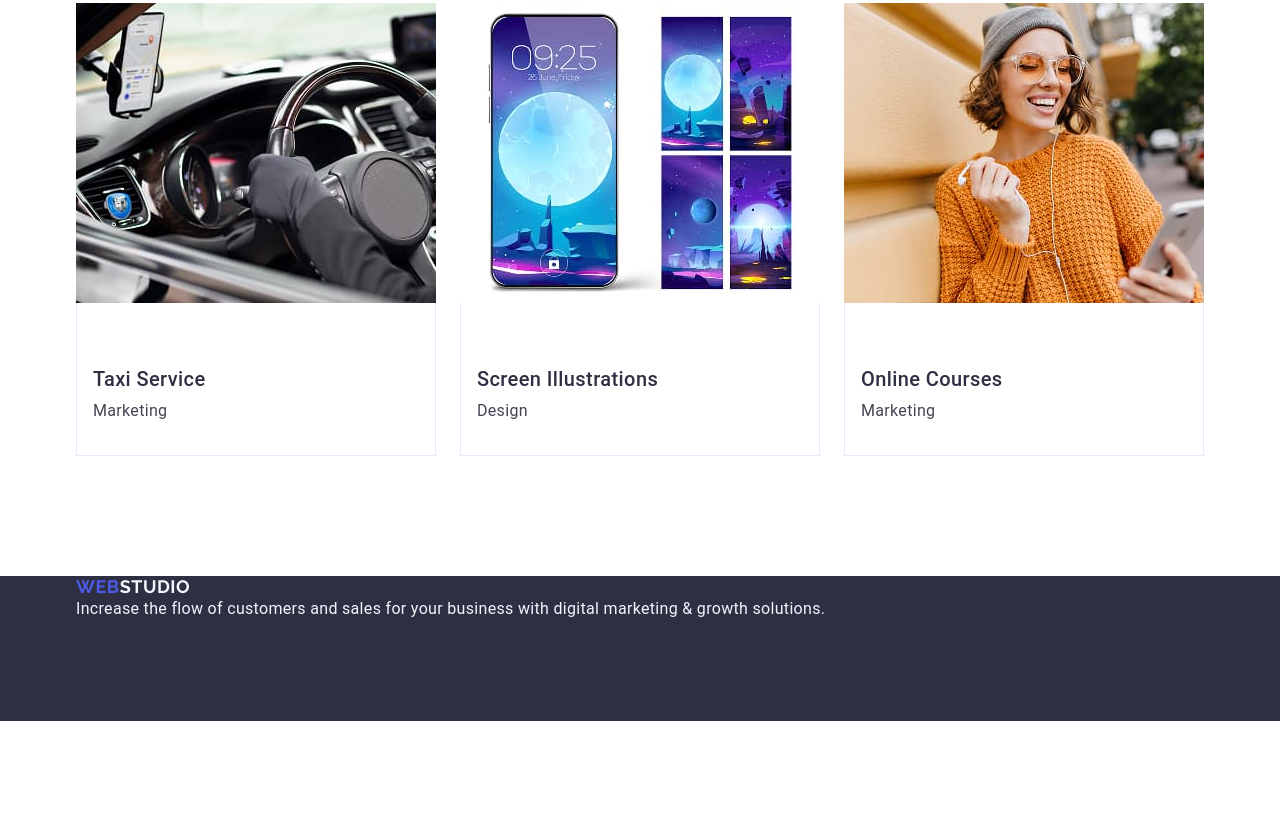
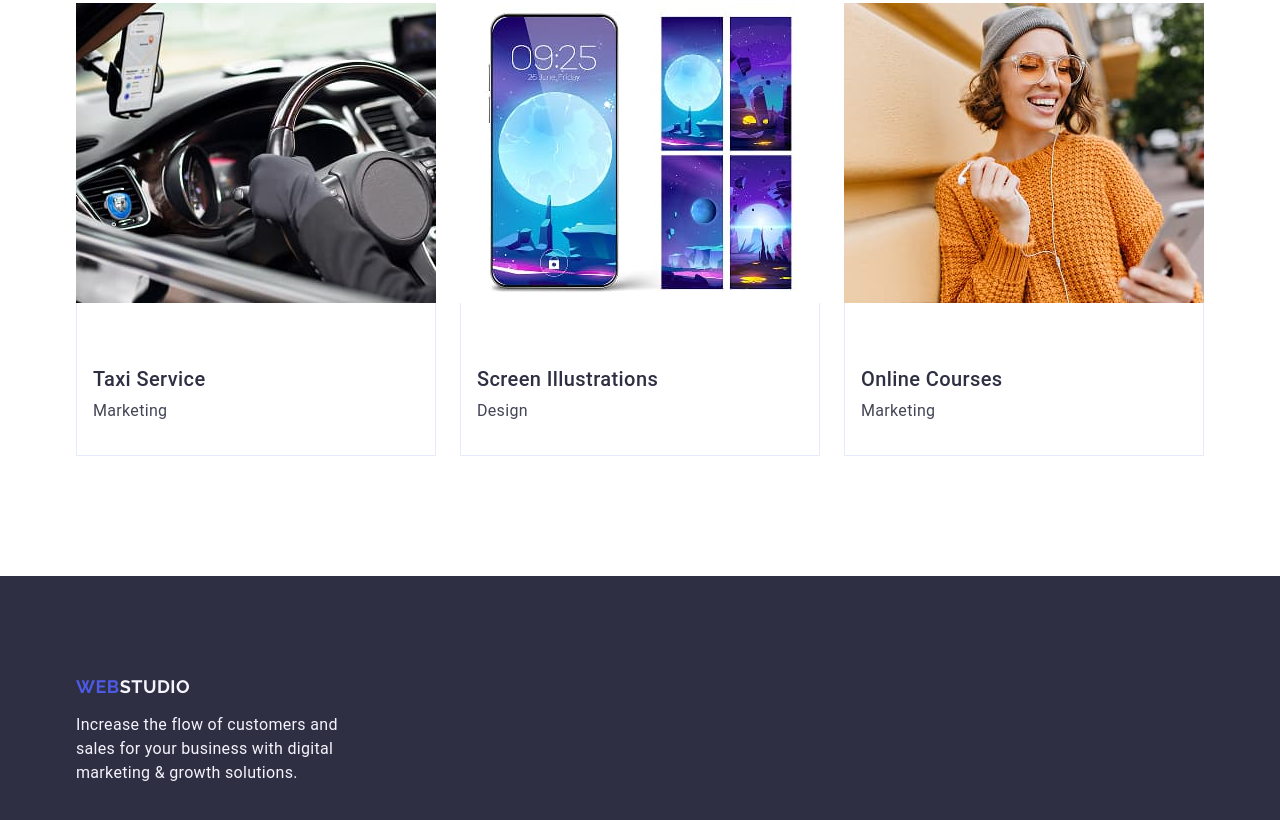
Before and after one commit to OlenaHartsun/goit-markup-hw-03, a plain HTML site: page index.html in a window 1280 px wide. Shown: the part 2792-3612 px from the top of the page. Before the commit the page ends 3513 px from the top, so only its background shows below. Drawn offline with nearby package versions, Linux system fonts and the light colour scheme.

Commit message:
update css

```diff
--- a/css/styles.css
+++ b/css/styles.css
@@ -27,8 +27,7 @@ img {
 
 .container {
   width: 1158px;
-  padding-left: 15px;
-  padding-right: 15px;
+  padding: 0 15px;
   margin: 0 auto;
 }
 
@@ -253,7 +252,7 @@ img {
   line-height: 1.2;
   letter-spacing: 0.02em;
   color: #2e2f42;
-  padding-bottom: 8px;
+  margin-bottom: 8px;
   text-align: center;
 }
 
@@ -324,6 +323,8 @@ img {
 
 .footer {
   background-color: #2e2f42;
+  padding-bottom: 100px;
+  padding-top: 100px;
 }
 
 .logo-footer {
@@ -335,7 +336,8 @@ img {
   line-height: 1.17;
   letter-spacing: 0.03em;
   text-transform: uppercase;
-  display: flex;
+  display: inline-block;
+  margin-bottom: 16px;
 }
 
 .footer-text {
@@ -344,7 +346,7 @@ img {
   line-height: 1.5;
   letter-spacing: 0.02em;
   color: #f4f4fd;
-  padding-bottom: 100px;
+  max-width: 264px;
 }
 
 .studio-s {
```
